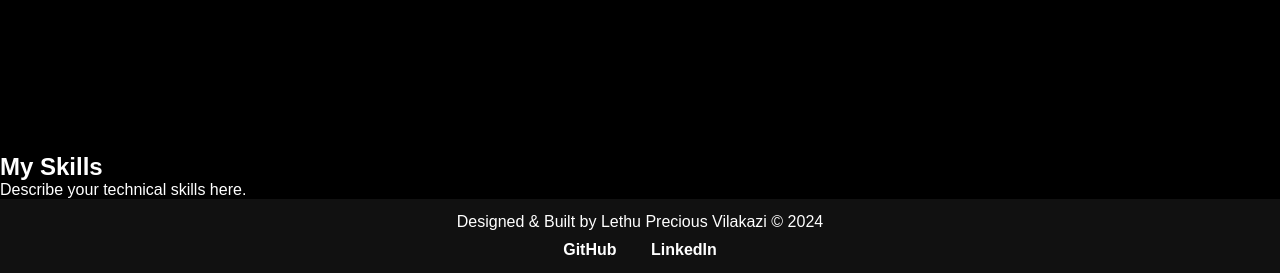
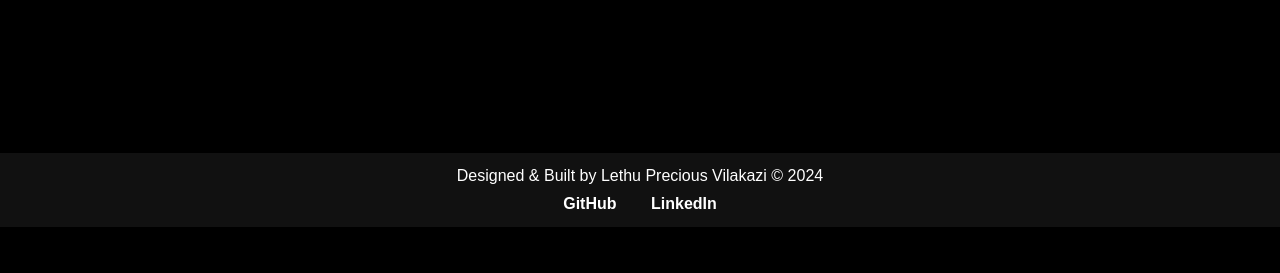
Before and after one commit to Lethu22/lethu22.github.io, a plain HTML site: page index.html in a window 1280 px wide. Shown: the part 538-811 px from the top of the page. Drawn offline with Linux system fonts and the light colour scheme.

Commit message:
Update index.html

```diff
--- a/index.html
+++ b/index.html
@@ -14,7 +14,7 @@
         <nav>
             <ul class="nav-links">
                 <li><a href="about.html">About Me</a></li>
-                <li><a href="lethu22.github.io/skills.html">Skills</a></li> <!-- Corrected link -->
+                <li><a href="sskills.html">Skills</a></li> <!-- Corrected link -->
                 <li><a href="#projects">Projects</a></li>
                 <li><a href="contact.html">Contact</a></li> <!-- Adjust the path if needed -->
             </ul>
@@ -32,12 +32,7 @@
         </div>
     </section>
 
-    <!-- Skills Section -->
-    <section id="skills">
-        <!-- Add content about your skills here -->
-        <h2>My Skills</h2>
-        <p>Describe your technical skills here.</p>
-    </section>
+
 
     <!-- Footer -->
     <footer>
```
